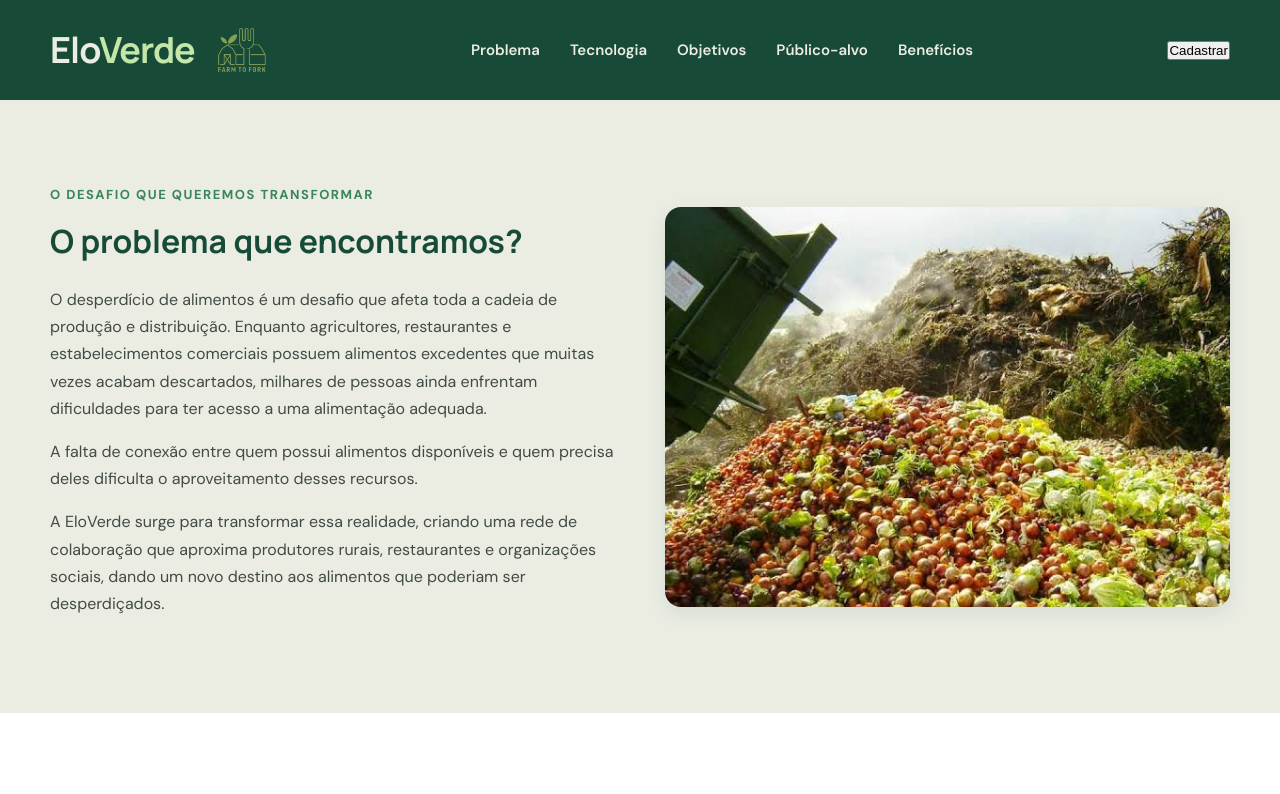
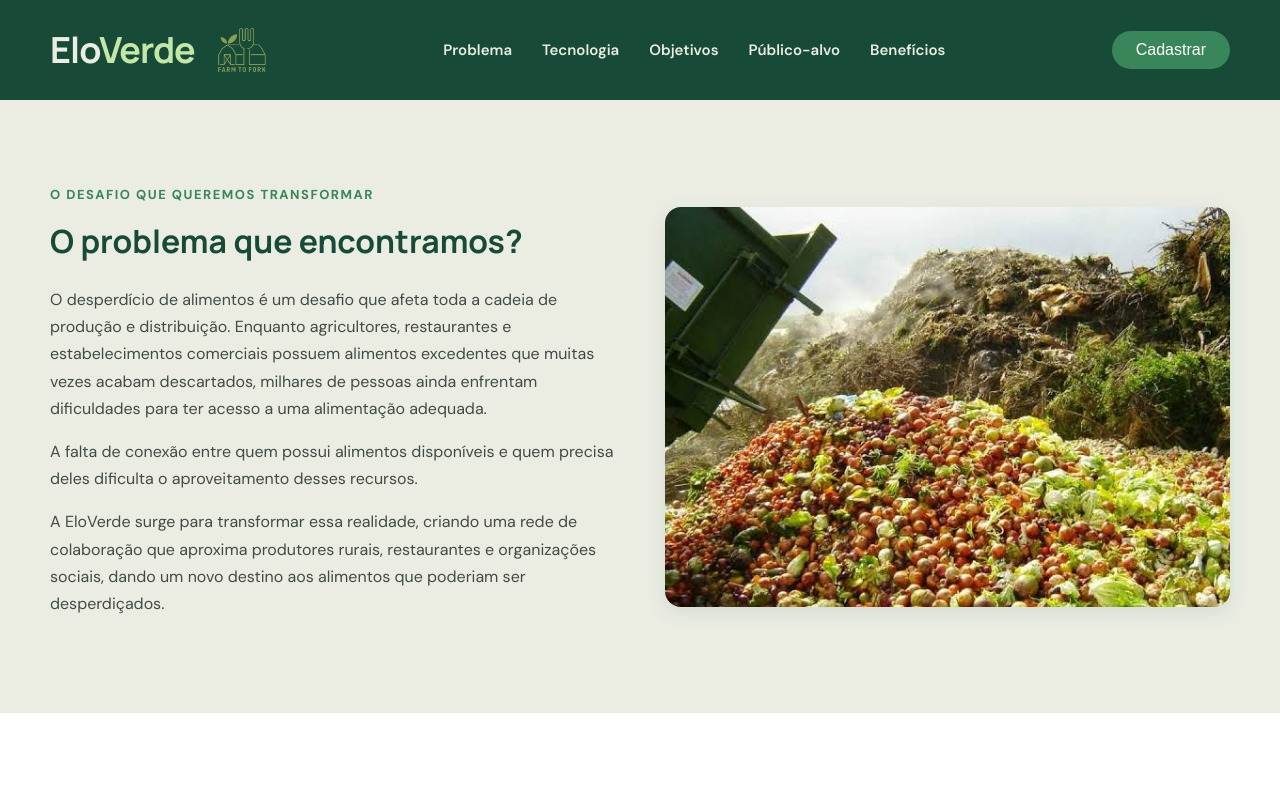
Before and after one commit to lafbr/gs_web_development, a plain HTML site: page index.html in a window 1280 px wide. Shown: the top 794 px of the page. Drawn offline with Linux system fonts and the light colour scheme.

Commit message:
feat: botão estilizado e funcional

```diff
--- a/css/Style.css
+++ b/css/Style.css
@@ -143,6 +143,21 @@ p {
 
 .header-menu a:hover {
     color: var(--color-green-300);
+}
+
+#btn-navegar {
+    border: none;
+    border-radius: 25px;
+    background-color: var(--color-green-500);
+    color: white;
+    padding: 10px 24px;
+    font-size: 16px;
+    cursor: pointer;
+    transition: background-color 0.2s ease, color 0.2s ease;
+
+    :hover {
+        background-color: var(--color-green-300);
+    }
 }
 
 
```
